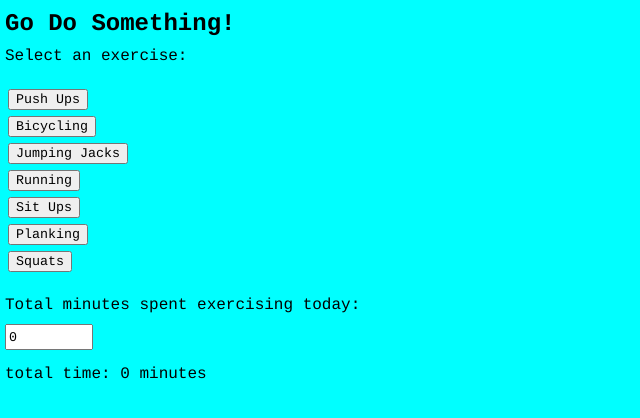
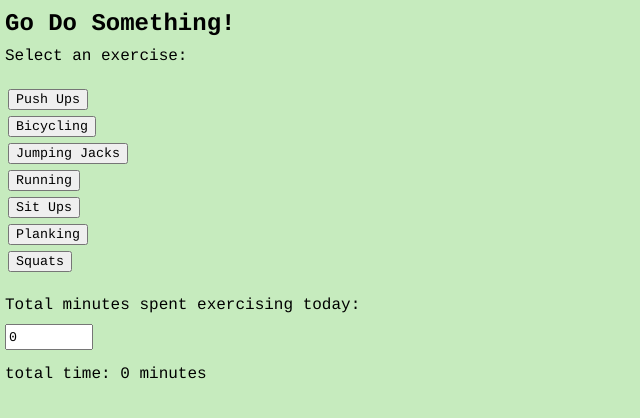
Before and after one commit to julianamacedo1/exercise-app, a React (Create React App) app: page / in a window 1280 px wide. Shown: the top 418 px of the page, without its empty margins (0-640 px from the left). Built offline with nearby package versions, Linux system fonts and the light colour scheme.

Commit message:
March 6, 2021 3:58 PM

```diff
--- a/src/App.css
+++ b/src/App.css
@@ -1,3 +1,3 @@
 body {
-  background-color: aqua;
+  background-color: #C6EBBE;
 }
```
